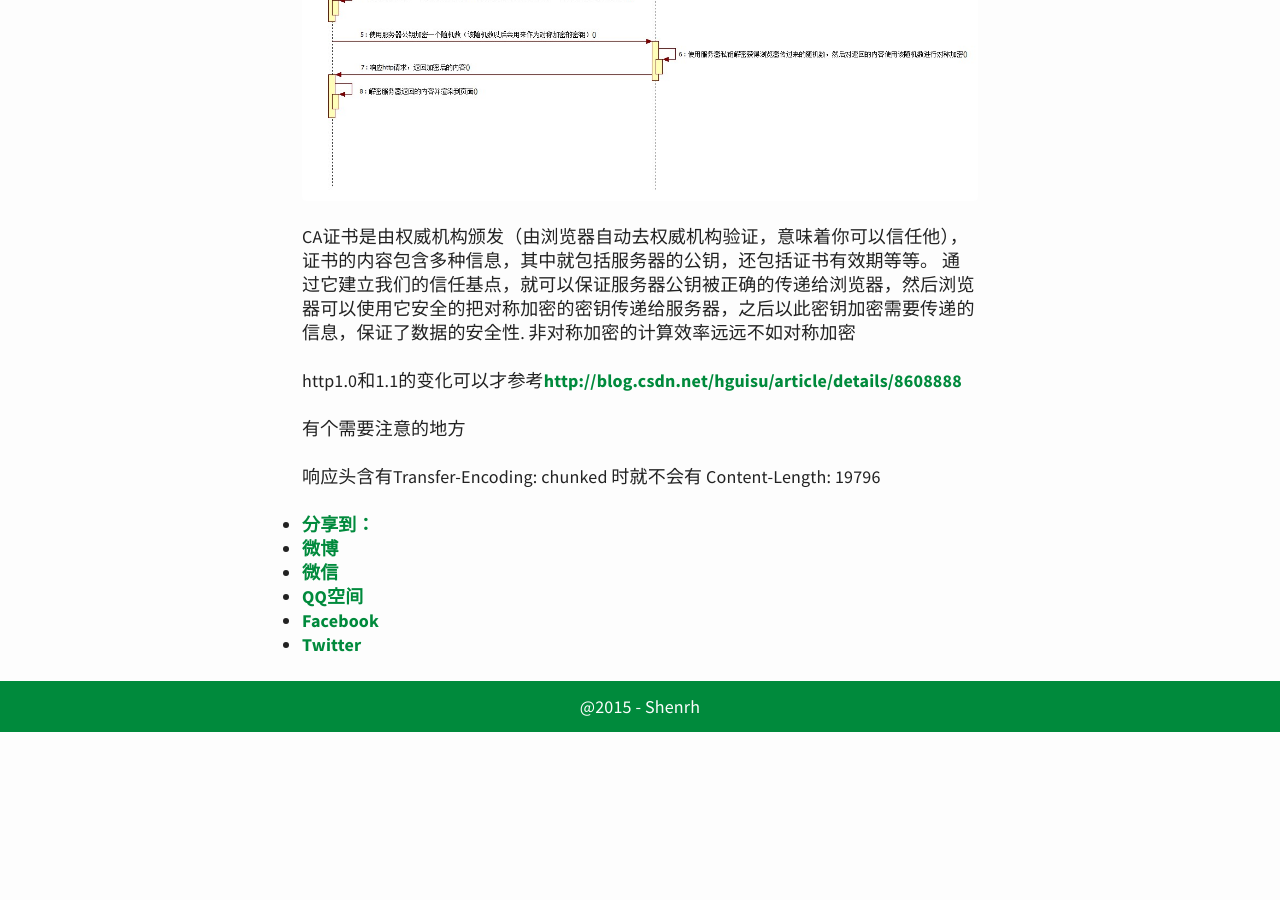
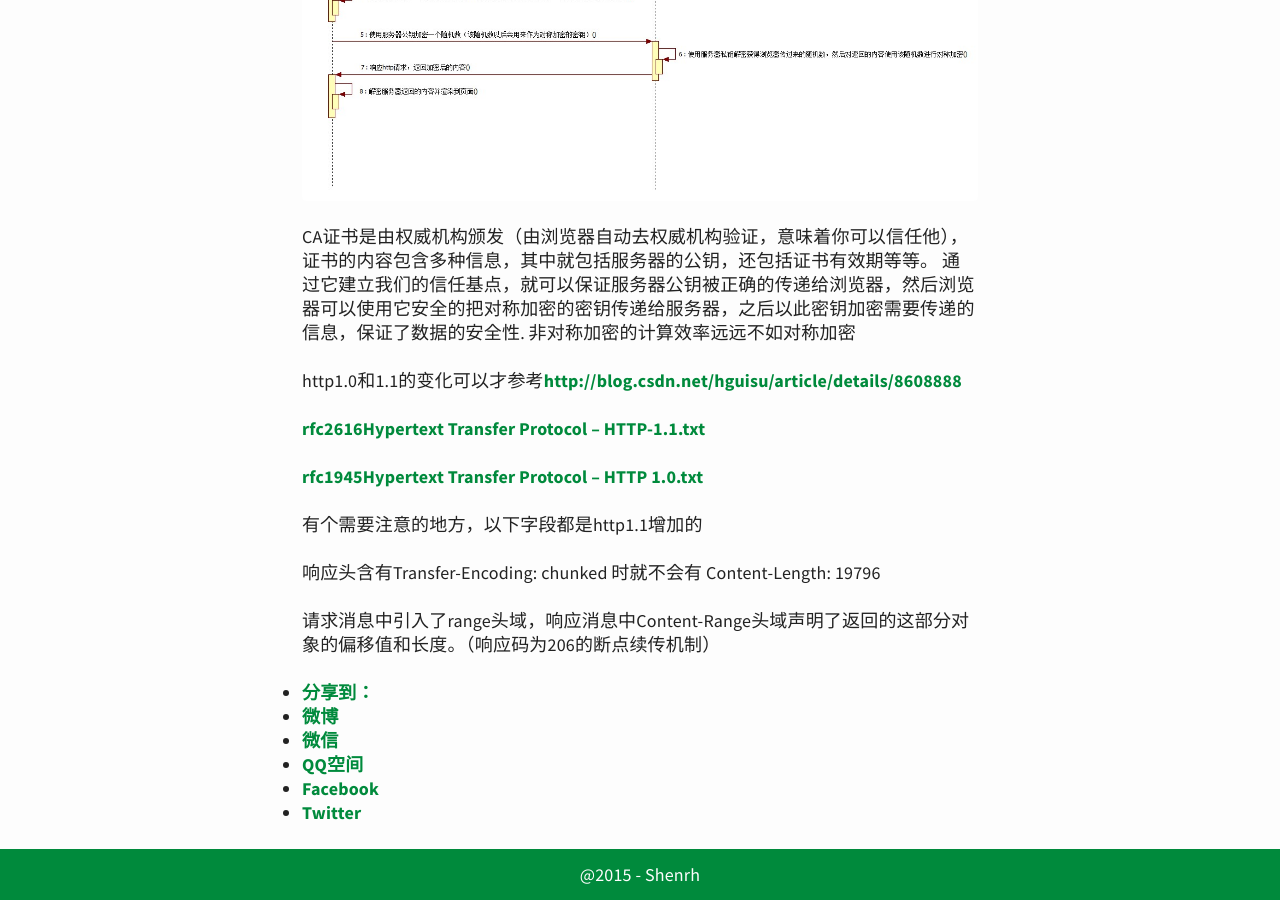
Before and after one commit to shenrh/shenrh.github.io, a Jekyll site: the page built from _posts/2015-11-24-https.md, in a window 1280 px wide and 900 px high, scrolled down 779 px. Built offline with Jekyll 4.4.1, drawn with Linux system fonts in a browser that asks for light colours; comment, search, counter and statistics services are not loaded; before the commit the page ends 1511 px from its top, so only the background shows below that.

```diff
--- a/_posts/2015-11-24-https.md
+++ b/_posts/2015-11-24-https.md
@@ -17,6 +17,12 @@ CA证书是由权威机构颁发（由浏览器自动去权威机构验证，意
 
 http1.0和1.1的变化可以才参考[http://blog.csdn.net/hguisu/article/details/8608888](http://blog.csdn.net/hguisu/article/details/8608888)
 
-有个需要注意的地方
+[rfc2616Hypertext Transfer Protocol -- HTTP-1.1.txt](http://www.ietf.org/rfc/rfc2616.txt)
+
+[rfc1945Hypertext Transfer Protocol -- HTTP 1.0.txt](http://www.ietf.org/rfc/rfc1945.txt)
+
+有个需要注意的地方，以下字段都是http1.1增加的
 
 响应头含有Transfer-Encoding: chunked 时就不会有 Content-Length: 19796
+
+请求消息中引入了range头域，响应消息中Content-Range头域声明了返回的这部分对象的偏移值和长度。（响应码为206的断点续传机制）
```
Also changed, not shown: _posts/2015-09-15-textview.md (added, +15 -0 lines), _posts/2015-11-25-ipc.md (added, +14 -0 lines), _posts/2015-12-01-tools.md (added, +40 -0 lines), blog_img/methord-profiling.jpg (added), blog_img/tool-mat-image.jpg (added), blog_img/tool-mat-oql.jpg (added).
